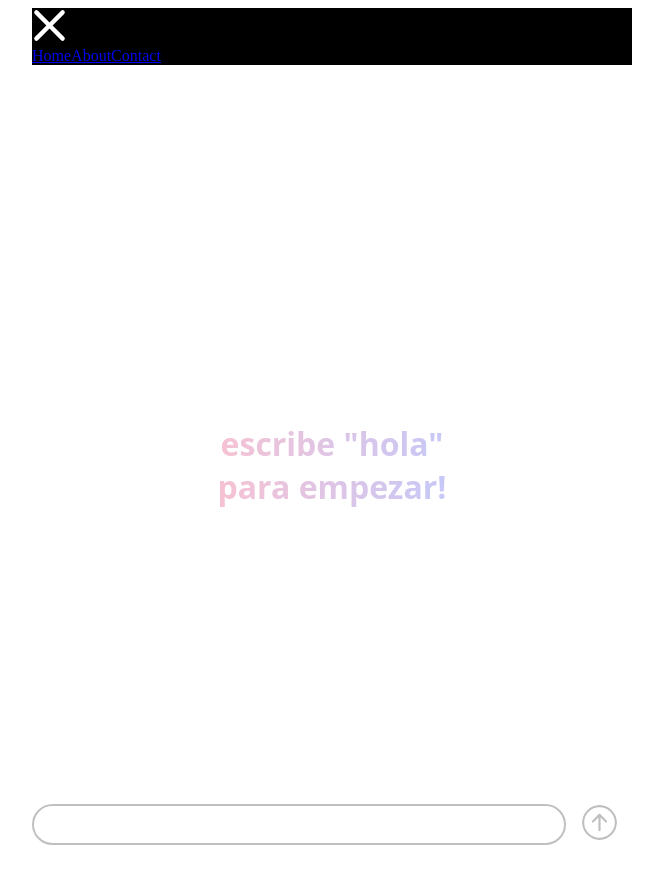
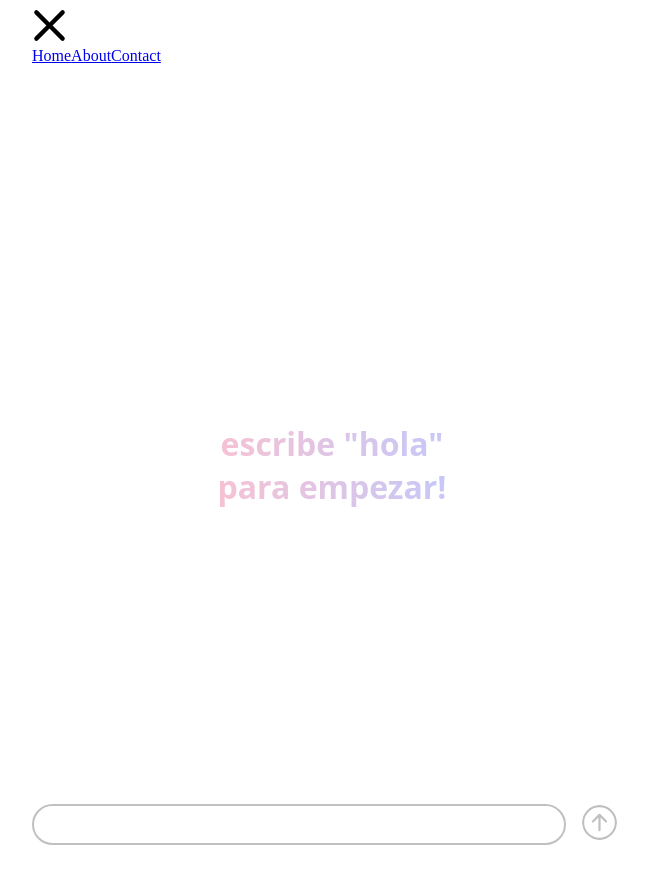
Before and after one commit to GLOW-WebDev-and-Ai-Initiatives/ELL-bot, a React (Vite) app in the folder ChatBot_prototype/: page / in a window 1280 px wide. Both pictures are taken after a click on the element 640 px from the left and 27 px from the top of the page. Shown: the whole page, without its empty margins (308-971 px from the left). Built offline with nearby package versions, Linux system fonts and the light colour scheme.

Commit message:
aestetic changes

```diff
--- a/ChatBot_prototype/src/components/navbar/navbar.css
+++ b/ChatBot_prototype/src/components/navbar/navbar.css
@@ -1,11 +1,11 @@
 .navbar{
     position: -webkit-sticky;
     max-width: 600px;
-    background-color: black;
+
     margin: 0 auto;
 }
 .list{
-    color:white;
+    color:black;
     height: 35px;
     width: 35px;
 
--- a/ChatBot_prototype/src/components/navbar/navbar.tsx
+++ b/ChatBot_prototype/src/components/navbar/navbar.tsx
@@ -15,8 +15,8 @@ const Navbar: React.FC = () => {
         {menu ? (
           <svg
             xmlns="http://www.w3.org/2000/svg"
-            width="24"
-            height="24"
+            width="35"
+            height="35"
             fill="currentColor"
             className="list"
             viewBox="0 0 16 16"
```
